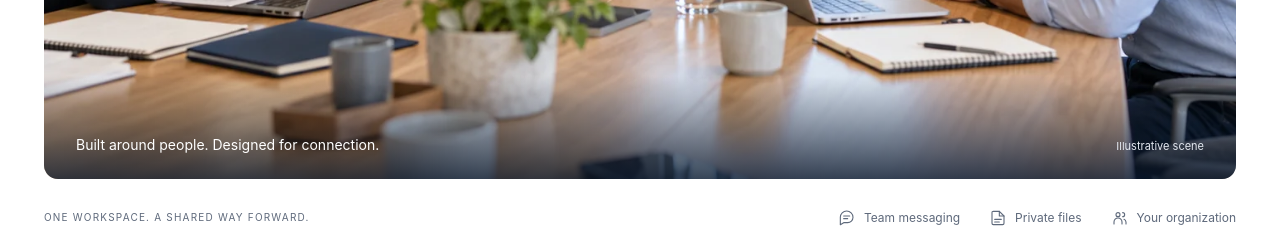
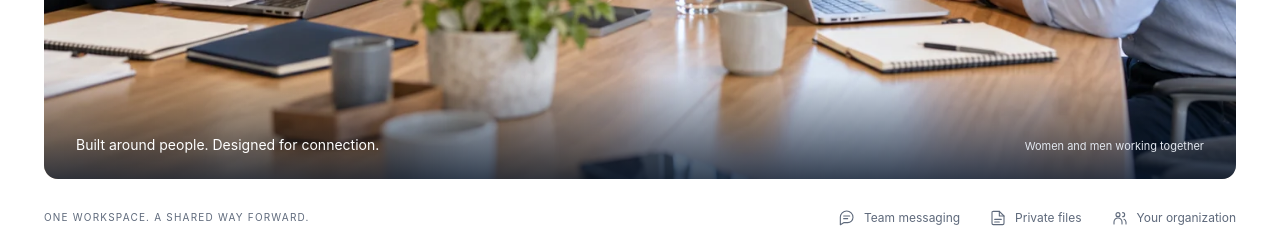
Before and after one commit to charlie-Tech-cmd/NexaWork, a React (Vite) app in the folder frontend/: page / in a window 1280 px wide. Shown: the part 1160-1388 px from the top of the page. Built offline with nearby package versions, Linux system fonts and the light colour scheme.

Commit message:
Update landing hero for mixed-gender teams

```diff
--- a/frontend/src/landing/Landing.tsx
+++ b/frontend/src/landing/Landing.tsx
@@ -35,7 +35,7 @@ function ConferencePhoto() {
       height="810"
       fetchPriority="high"
       decoding="async"
-      alt="Illustration of six colleagues with varied skin tones exchanging ideas around a conference table in a bright office."
+      alt="Women and men colleagues with varied skin tones sharing ideas around a conference table."
       onError={() => setFailed(true)}
     />
   );
@@ -132,7 +132,7 @@ function Hero() {
         <ConferencePhoto />
         <figcaption>
           <span>Built around people. Designed for connection.</span>
-          <span>Illustrative scene</span>
+          <span>Women and men working together</span>
         </figcaption>
       </figure>
       <div className="hero-footnote">
```
